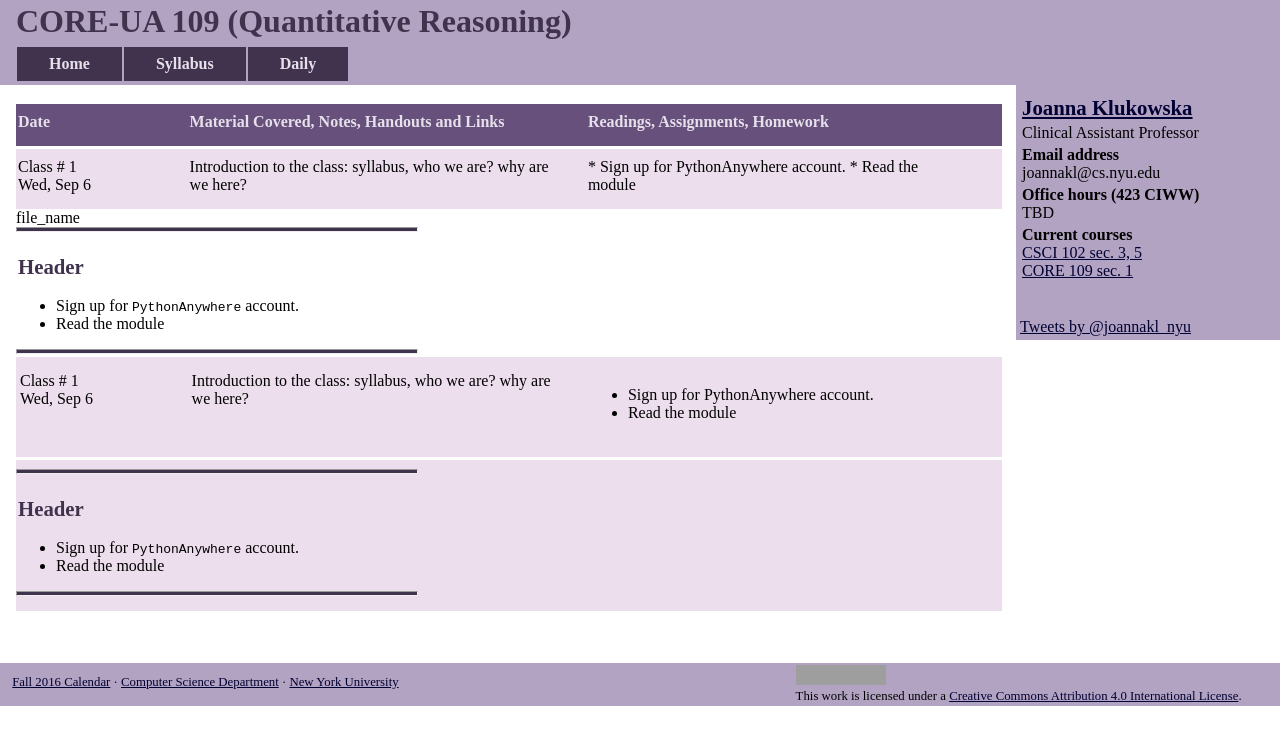
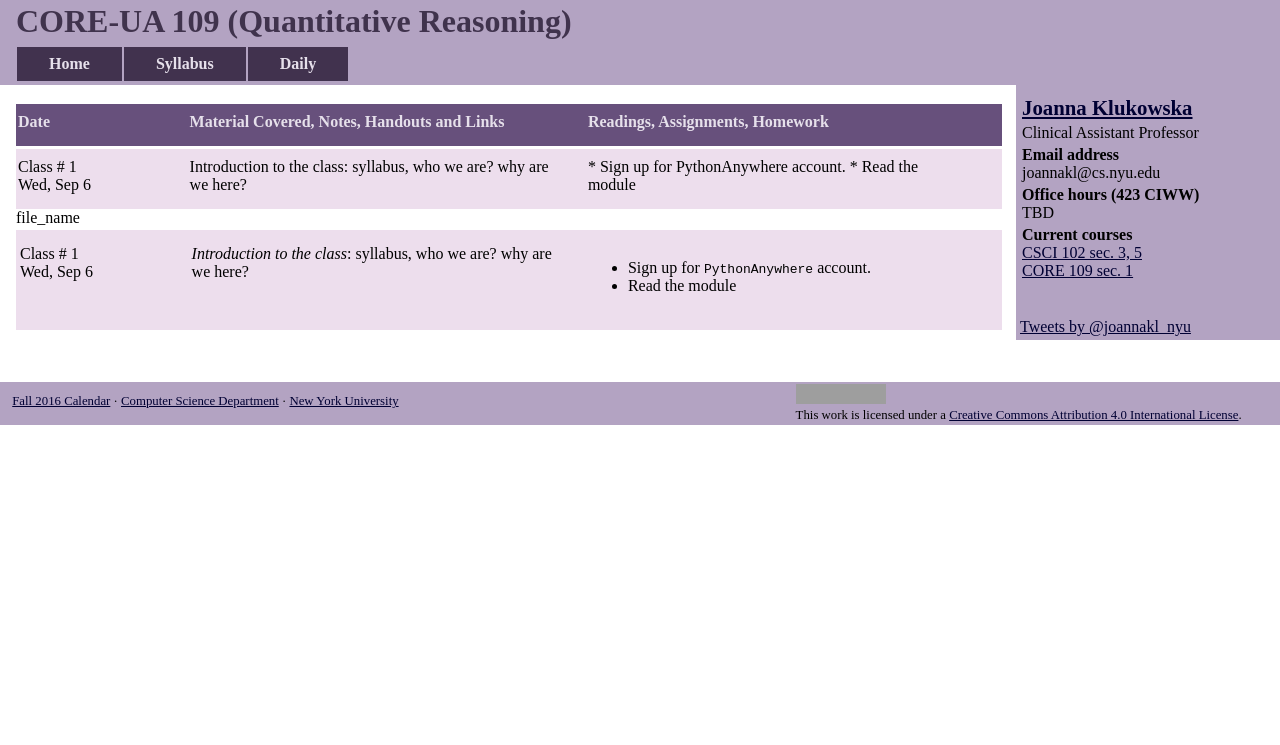
Before and after one commit to joannakl/core109_f17, a Jekyll site: the page built from daily.html, in a window 1280 px wide. Shown: the top 745 px of the page. Built offline with Jekyll 4.4.1, drawn with Linux system fonts in a browser that asks for light colours; comment, search, counter and statistics services are not loaded; grey boxes are pictures that could not be loaded.

Commit message:
testing including markdown

```diff
--- a/_includes/daily/01.markdown
+++ b/_includes/daily/01.markdown
@@ -1,22 +1,13 @@
-------------------
-
-# Header #
-
-* Sign up for `PythonAnywhere` account.
-* Read the module
-
-------------------
-
-
 
 
 <div class="lecture1">
+
+
 
 <div class="column_date">
 <p markdown="block">
 Class # 1 <br>
 Wed, Sep 6
-
 </p>
 </div>
 
@@ -25,7 +16,7 @@ Wed, Sep 6
 <div class="column_materials" >
 
 <p markdown="block">
-Introduction to the class: syllabus, who we are? why are we here? <br>
+*Introduction to the class*: syllabus, who we are? why are we here? <br>
 
 
 
@@ -38,23 +29,11 @@ Introduction to the class: syllabus, who we are? why are we here? <br>
 <div class="column_assign">
 
 <p markdown="block">
-* Sign up for PythonAnywhere account.
+
+* Sign up for `PythonAnywhere` account.
 * Read the module
 
 </p>
 </div>
 
 </div>
-
-<div class="lecture1" markdown="1">
-
--------------------
-
-# Header #
-
-* Sign up for `PythonAnywhere` account.
-* Read the module
-
--------------------
-
-</div>
```
